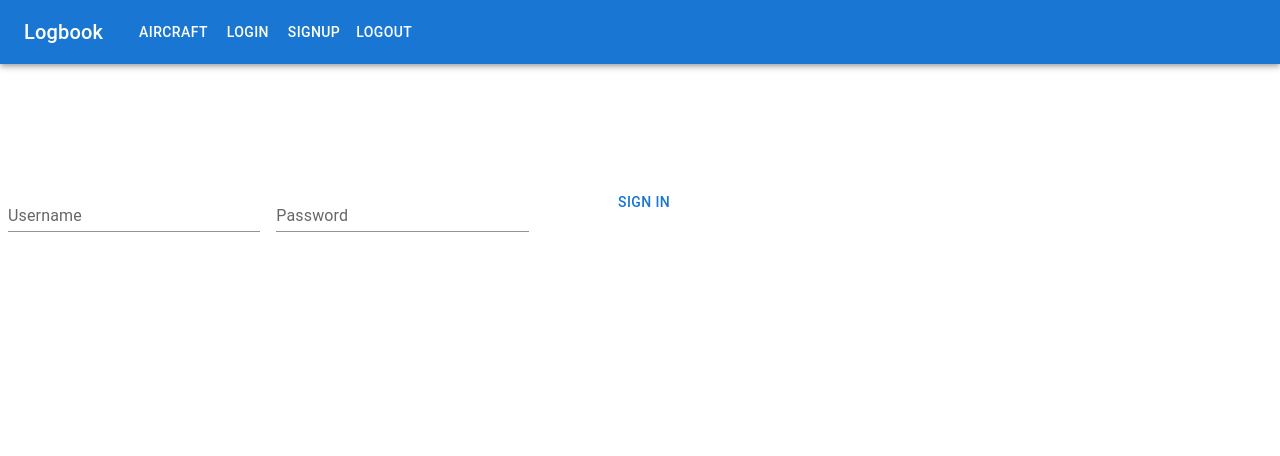
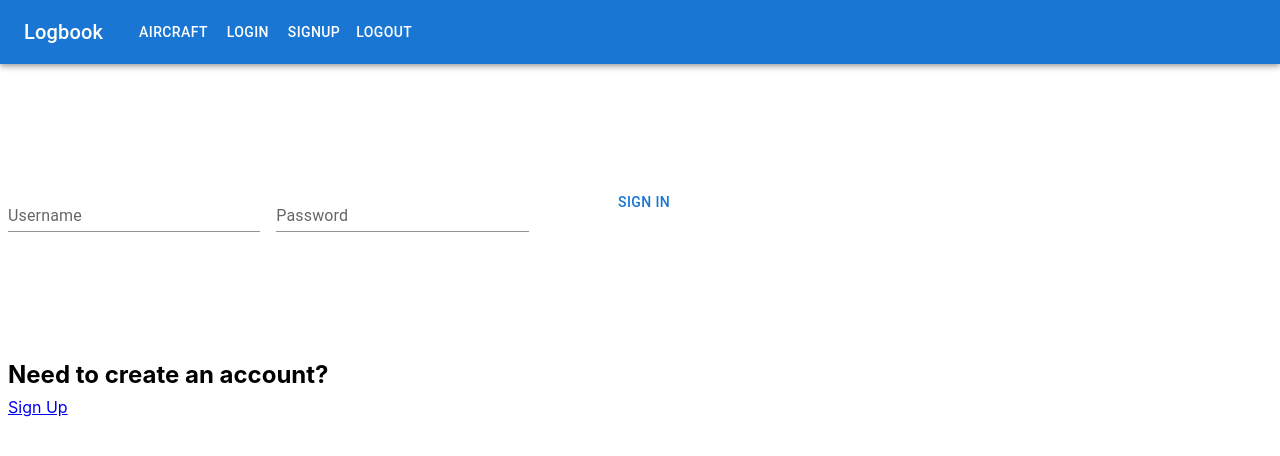
Before and after one commit to JordanTaylorJ/pilot-logbook, a React (Create React App) app in the folder client/: page /login in a window 1280 px wide. Shown: the top 456 px of the page. Built offline with nearby package versions, Linux system fonts and the light colour scheme; no server answers.

Commit message:
add link to navigate to the create account page from login

```diff
--- a/client/src/components/Login.jsx
+++ b/client/src/components/Login.jsx
@@ -3,6 +3,7 @@ import Box from '@mui/material/Box';
 import TextField from '@mui/material/TextField';
 import Button from '@mui/material/Button';
 import { UserContext } from '../context/user';
+import { Link } from "react-router-dom";
 
 const Login = () => {
 
@@ -66,6 +67,10 @@ const Login = () => {
             Sign In
         </Button>
         <h1>{errors}</h1>
+        <h2>Need to create an account?</h2>
+        <Link to={`/signup`} rel="noreferror">
+            Sign Up
+        </Link>
         </Box>
     )
 }
```
